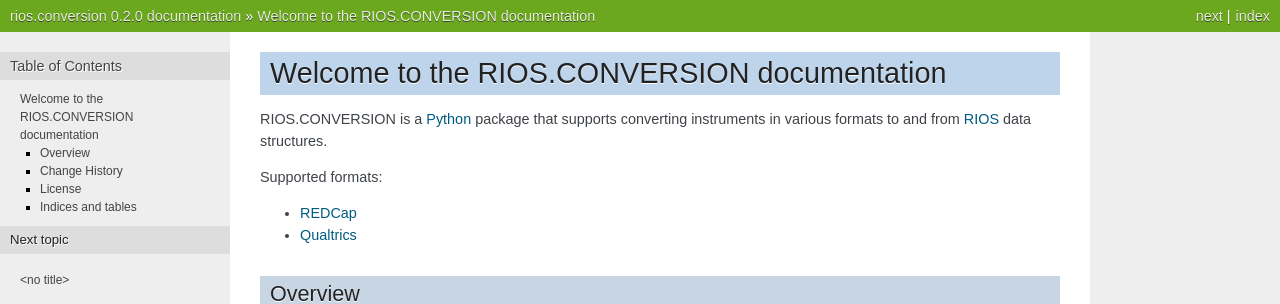
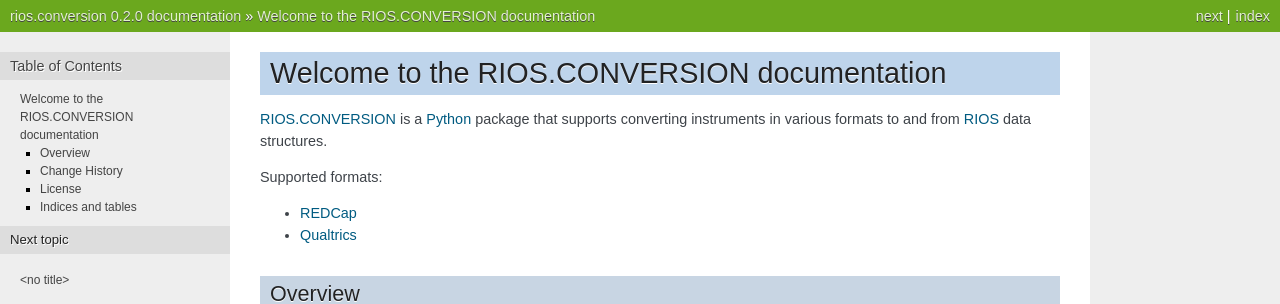
Before and after one commit to prometheusresearch/rios.conversion, a Sphinx documentation site: the page built from docs/index.rst, in a window 1280 px wide. Shown: the top 304 px of the page. Built offline with Sphinx 7.4.7, drawn with Linux system fonts in a browser that asks for light colours.

```diff
--- a/docs/index.rst
+++ b/docs/index.rst
@@ -2,7 +2,7 @@
 Welcome to the RIOS.CONVERSION documentation
 ============================================
 
-RIOS.CONVERSION is a `Python`_ package that supports
+`RIOS.CONVERSION`_ is a `Python`_ package that supports
 converting instruments in various formats
 to and from `RIOS`_ data structures.
 
```
Also changed, not shown: other parts of docs/index.rst (+1 -1 lines).
